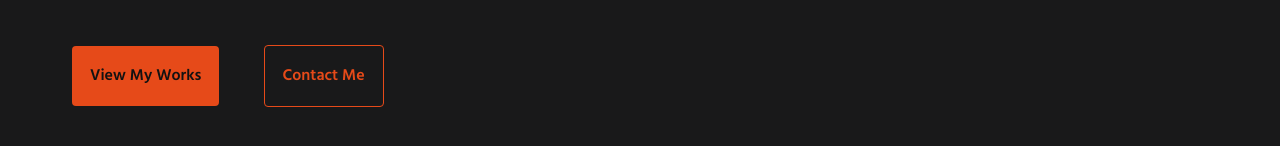
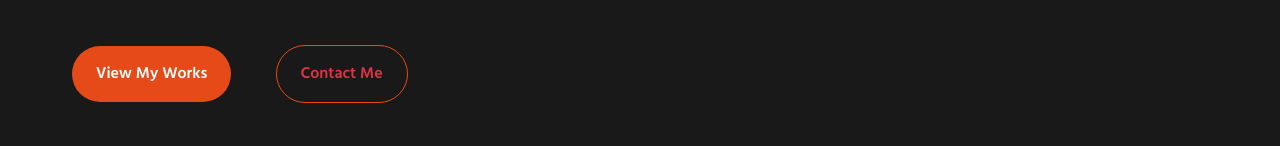
Before and after one commit to KatyRosli/KatyPortfolio, a plain HTML site: page about.html in a window 1280 px wide. Shown: the part 634-780 px from the top of the page. Drawn offline with nearby package versions, Linux system fonts and the light colour scheme; a web font is replaced by a local one.

Commit message:
edited button style on css

```diff
--- a/styles/portfolio.css
+++ b/styles/portfolio.css
@@ -72,10 +72,13 @@ li.nav-item {
   margin: 0 auto;
   margin-top: 24px;
   margin-bottom: 80px;
-  padding: 16px;
+  padding-top: 16px;
+  padding-bottom: 16px;
+  padding-left: 24px;
+  padding-right: 24px;
   background: var(--branding-color);
-  color: var(--secondary-color);
   border: none;
+  border-radius: 40px;
   transition: 0.15s ease-in-out;
 }
 
@@ -119,12 +122,15 @@ h4 {
 }
 
 .project-link {
-  padding: 18px;
+  padding-top: 16px;
+  padding-bottom: 16px;
+  padding-left: 24px;
+  padding-right: 24px;
   font-family: var(--body-font);
   font-weight: 600;
   background: var(--branding-color);
-  color: var(--secondary-color);
   border: none;
+  border-radius: 40px;
   transition: 0.15s ease-in-out;
 }
 
@@ -134,11 +140,14 @@ h4 {
 }
 
 .contact-link {
-  padding: 18px;
+  padding-top: 16px;
+  padding-bottom: 16px;
+  padding-left: 24px;
+  padding-right: 24px;
   font-family: var(--body-font);
   font-weight: 600;
   border-color: var(--branding-color);
-  color: var(--branding-color);
+  border-radius: 40px;
   transition: 0.15s ease-in-out;
   margin-right: 40px;
   margin-left: 40px;
```
Also changed, not shown: images/Portfolio@1.png.
